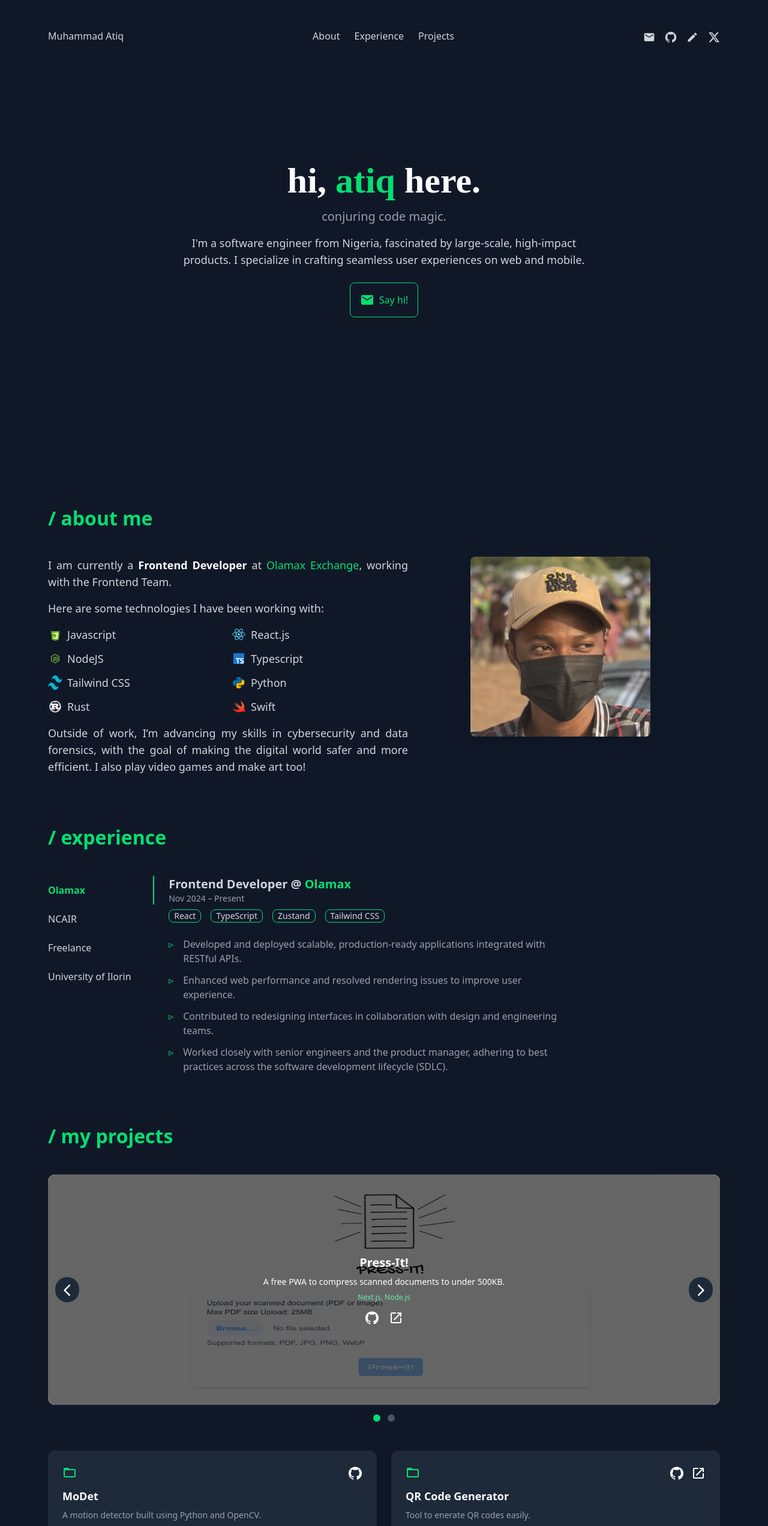
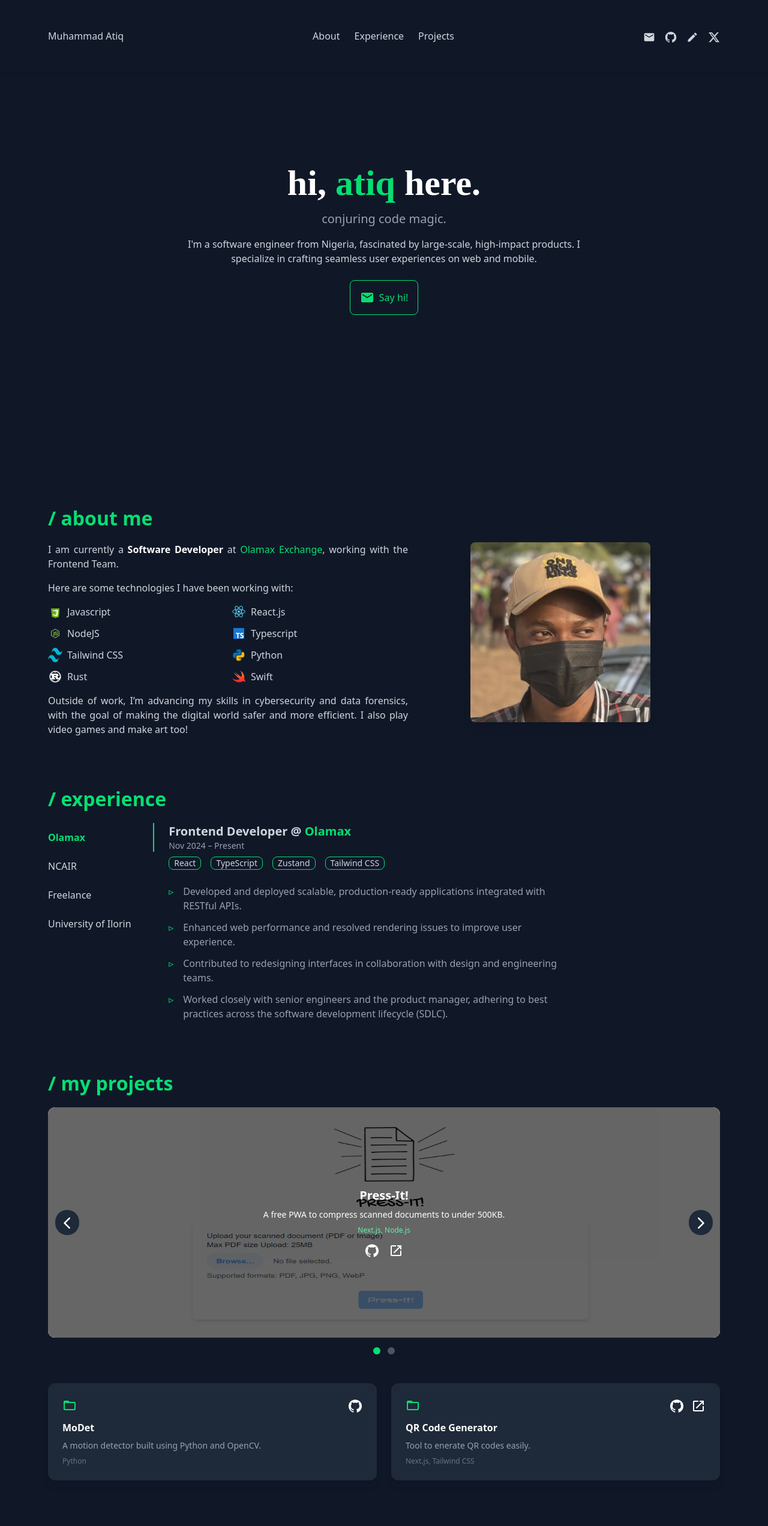
Before and after one commit to maybeAtiq/Atiq, a React (Vite) app: page / in a window 1280 px wide. Shown: the top 2544 px of the page at 60% size. Built offline with nearby package versions, Linux system fonts and the light colour scheme; a web font is replaced by a local one.

Commit message:
minor fixes

```diff
--- a/src/components/About.jsx
+++ b/src/components/About.jsx
@@ -39,12 +39,12 @@ const About = () => {
 
   return (
     <div id="about" className="bg-gray-900 min-h-[50vh] mx-auto w-full py-10 px-4 md:px-20 flex flex-col justify-center">
-        <span className="text-[32px] font-semibold text-green-400 mb-10">/ about me</span>
+        <span className="text-[32px] font-semibold text-green-400 mb-4">/ about me</span>
         <div className="flex flex-row flex-wrap items-start justify-start gap-8 w-fit">
           {/* About Text Section */}
-          <div className="max-w-[600px] text-justify text-lg text-gray-300">
+          <div className="max-w-[600px] text-justify text-base text-gray-300">
             <p className="mb-4">
-              I am currently a <b className="text-white">Frontend Developer</b> at
+              I am currently a <b className="text-white">Software Developer</b> at
               <a href="" className="text-green-400 hover:underline"> Olamax Exchange</a>, working with the Frontend Team.
             </p>
             <p className="mb-4">Here are some technologies I have been working with:</p>
@@ -52,7 +52,7 @@ const About = () => {
             {/* Tech Stack List */}
               <ul className="grid grid-cols-2 gap-3">
               {techStack.map((tech, i) => (
-                <li key={i} className="flex items-center space-x-2 text-lg text-gray-300">
+                <li key={i} className="flex items-center space-x-2 text-base text-gray-300">
                   <img src={tech.logo} alt={tech.name} className="w-6 h-6" />
                   <span>{tech.stack}</span>
                 </li>
--- a/src/components/Experience.jsx
+++ b/src/components/Experience.jsx
@@ -4,7 +4,7 @@ const Experience = () => {
     return (
 
         <div id="experience" className="bg-gray-900 min-h-[50vh] mx-auto w-full py-10 px-4 md:px-20 flex flex-col justify-center">
-            <span className="text-[32px] font-semibold text-green-400 mb-10">/ experience</span>
+            <span className="text-[32px] font-semibold text-green-400 mb-4">/ experience</span>
             <JobList/>
         </div>
 
--- a/src/components/Introduction.jsx
+++ b/src/components/Introduction.jsx
@@ -20,7 +20,7 @@ const Introduction = () => {
           <p className="text-lg md:text-xl text-gray-400 mt-4 text-center">
             conjuring code magic.
           </p>
-          <p className="text-md md:text-lg text-gray-300 mt-4 max-w-2xl text-center">
+          <p className="text-md md:text-base text-gray-300 mt-4 max-w-2xl text-center">
             I'm a software engineer from Nigeria, fascinated by large-scale, high-impact products.
             I specialize in crafting seamless user experiences on web and mobile.
           </p>
--- a/src/components/JobList.jsx
+++ b/src/components/JobList.jsx
@@ -62,7 +62,7 @@ const experienceItems = [
 
 
   return (
-    <div className="flex flex-row flex-wrap md:flex-nowrap items-start max-w-4xl w-full">
+    <div className="flex flex-row flex-wrap md:flex-nowrap items-start max-w-4xl w-full space-y-3">
       {/* Left Sidebar (Company Names) */}
       <div className="w-full md:w-1/4 flex md:flex-col overflow-x-auto md:overflow-visible">
         {experienceItems.map((item, i) => (
--- a/src/components/Navbar.jsx
+++ b/src/components/Navbar.jsx
@@ -15,7 +15,7 @@ const NavBar = () => {
                 <a href="#projects">Projects</a>
             </div>
             <div className="flex gap-4 w-full md:w-fit justify-end">
-                <a href="mailto:atiqqq0@gmail.com">
+                <a href="mailto:atiqqq0@gmail.com" className="md:block hidden">
                     <EmailRoundedIcon style={{ fontSize: 20 }}/>
                 </a>
                 <a href="https://github.com/maybeatiq" target="_blank">
--- a/src/components/Projects.jsx
+++ b/src/components/Projects.jsx
@@ -78,7 +78,7 @@ const Projects = () => {
 
   return (
     <section id="projects" className="bg-gray-900 min-h-[50vh] mx-auto w-full py-10 px-4 md:px-20 flex flex-col justify-center">
-      <h2 className="text-[32px] font-semibold text-green-400 mb-10">/ my projects</h2>
+      <h2 className="text-[32px] font-semibold text-green-400 mb-4">/ my projects</h2>
 
       {/* Spotlight Projects Carousel */}
       <div className="relative w-full h-72 md:h-96 overflow-hidden rounded-xl flex items-center">
@@ -166,7 +166,7 @@ const Projects = () => {
                 )}
               </div>
             </div>
-            <h3 className="text-lg font-semibold text-white">{project.title}</h3>
+            <h3 className="text-base font-semibold text-white">{project.title}</h3>
             <p className="text-gray-400 text-sm mt-2">{project.desc}</p>
             <p className="text-gray-500 text-xs mt-2">{project.techStack}</p>
           </motion.div>
```
Also changed, not shown: public/assets/logo-01.png (added).
